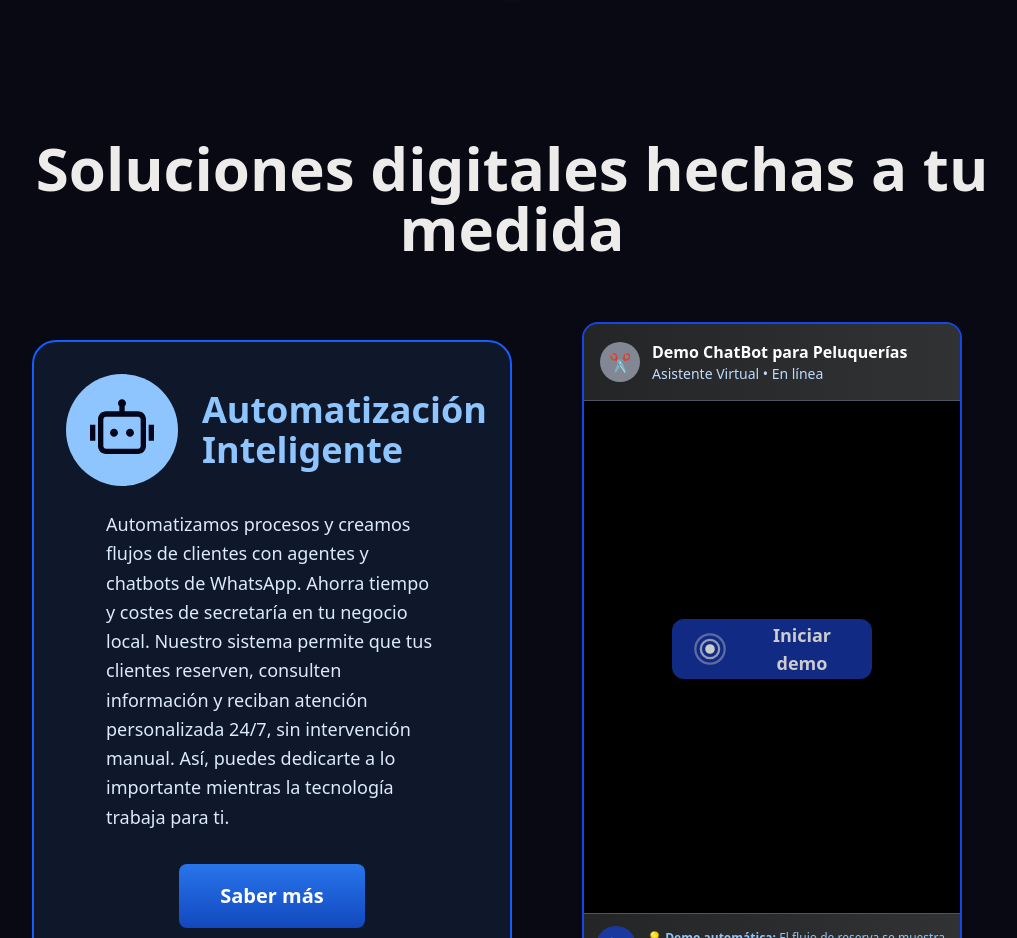
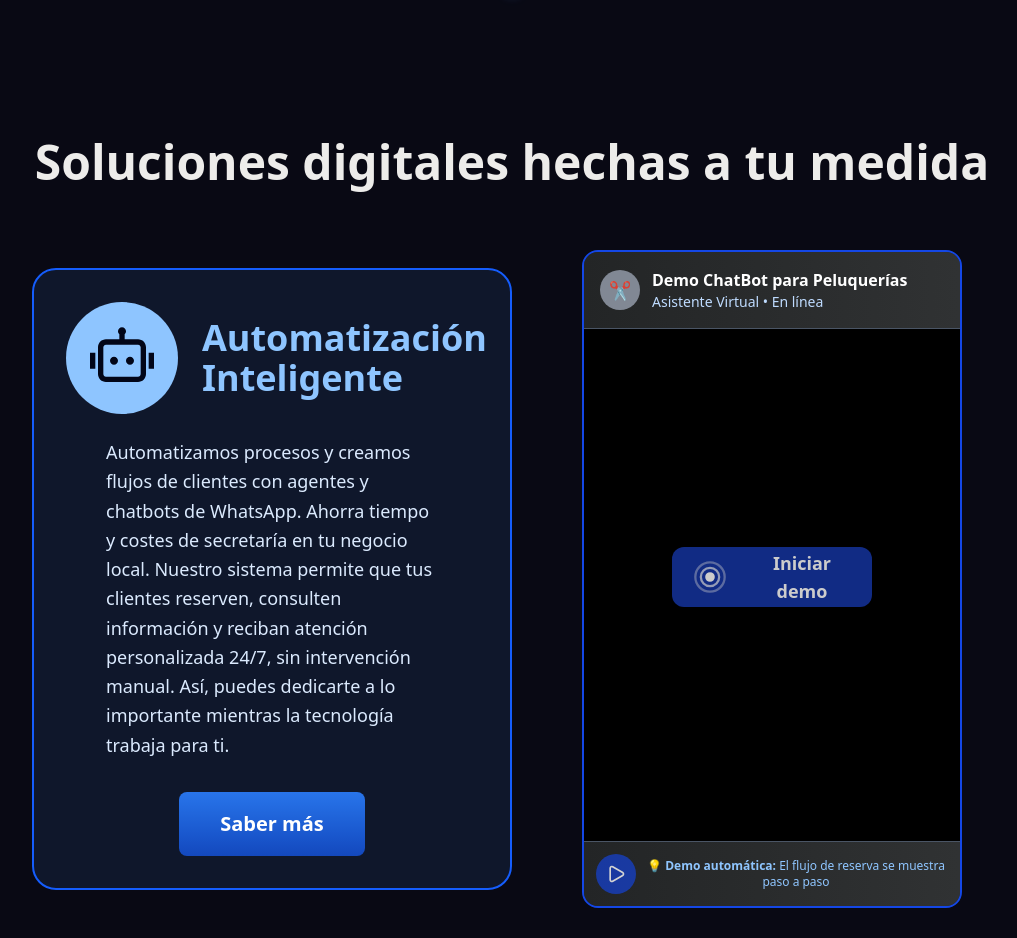
Before and after one commit to efeluxy/digital-agencyflexinnovations-personal, a React (Vite) app: page / in a window 1280 px wide. Shown: the part 1060-1998 px from the top of the page, without its empty margins (128-1145 px from the left). Built offline with nearby package versions, Linux system fonts and the light colour scheme.

Commit message:
Prueba deploy

```diff
--- /dev/null
+++ b/global.d.ts
@@ -0,0 +1,5 @@
+// src/global.d.ts
+declare module '*.css';
+declare module '*.scss';
+declare module '*.png';
+declare module '*.svg';
--- a/src/pages/Services.tsx
+++ b/src/pages/Services.tsx
@@ -5,7 +5,7 @@ export default function Services() {
   return (
     <section id='Servicios'>
       <div className="w-full px-6 py-6 md:px-40 md:py-15">
-        <h2 className="text-4xl md:text-6xl font-extrabold text-center mb-16">
+        <h2 className="text-2xl md:text-5xl font-extrabold text-center mb-16">
           Soluciones digitales hechas a tu medida
         </h2>
         <div className="flex flex-col md:flex-row gap-8 md:gap-10 items-center">
```
Also changed, not shown: 1 other file (tests, documents, lock files or other folders).
